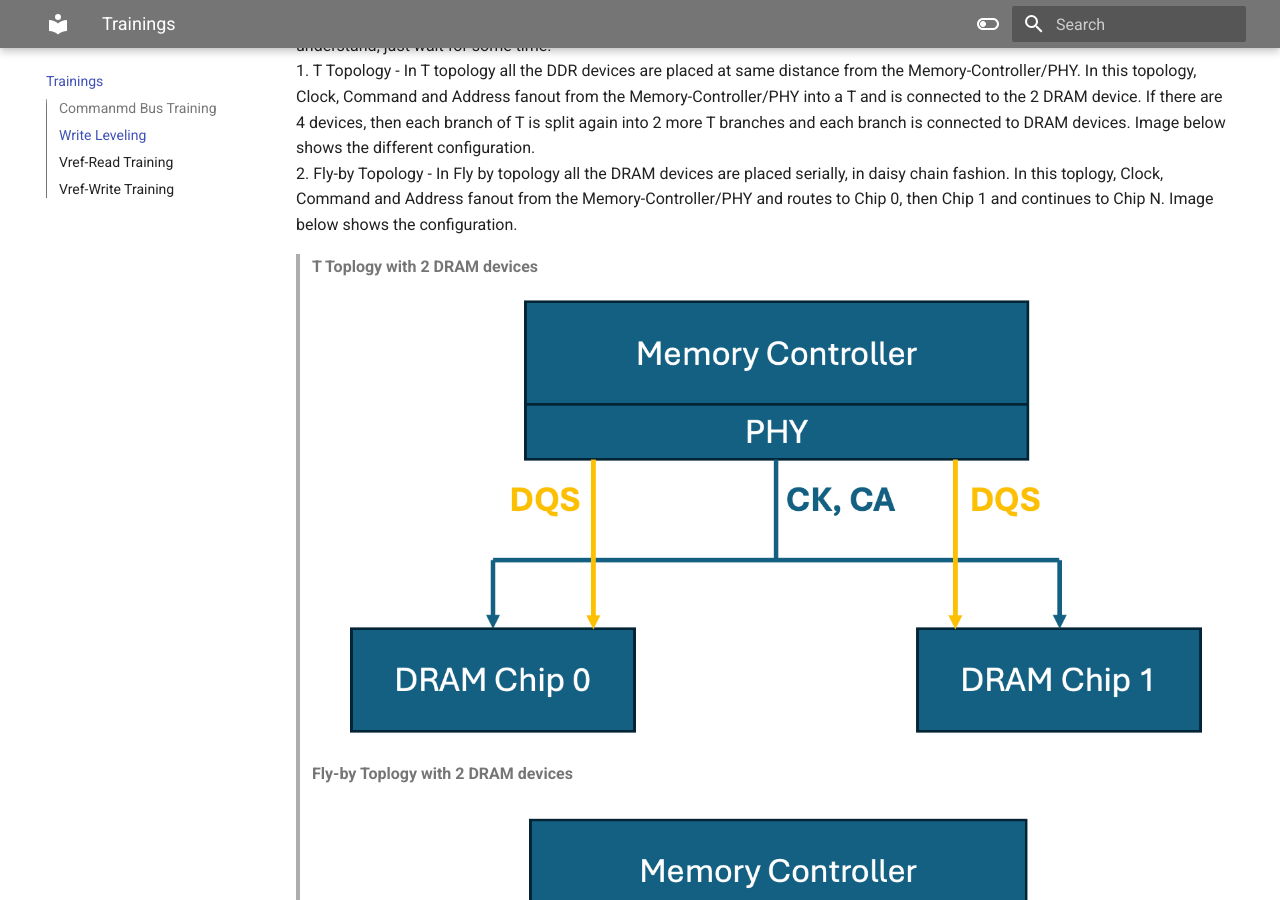
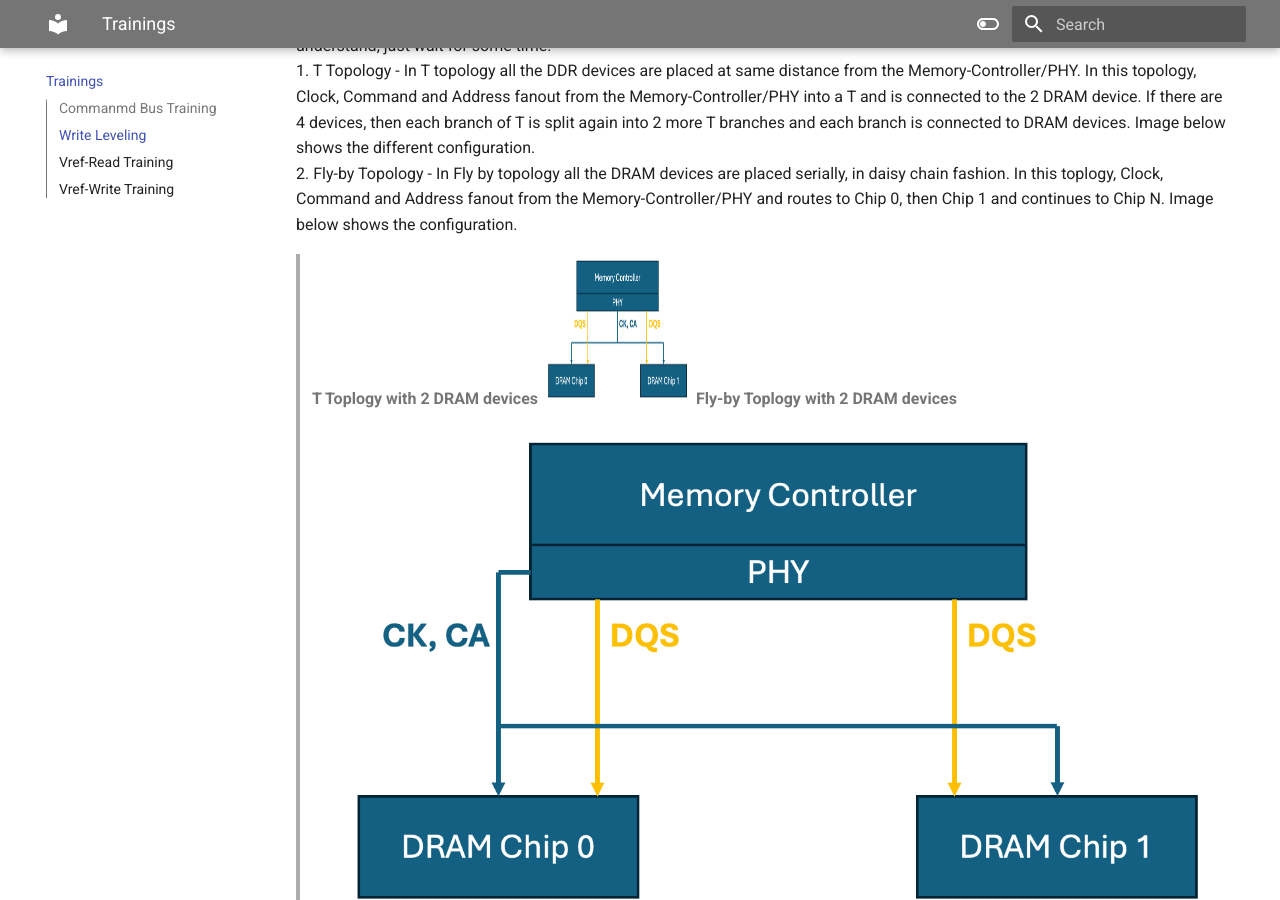
Before and after one commit to shingaridavesh/memoryandarchitecture, an MkDocs documentation site: the page built from docs/Trainings.md, in a window 1280 px wide and 900 px high, scrolled down 372 px. Built offline with MkDocs 1.6.1 and Material for MkDocs 9.7.7, drawn with Linux system fonts in a browser that asks for light colours.

Commit message:
Update Trainings.md

```diff
--- a/docs/Trainings.md
+++ b/docs/Trainings.md
@@ -6,7 +6,7 @@ To understand what Write Leveling does and why we need it, we need to start with
 1. T Topology - In T topology all the DDR devices are placed at same distance from the Memory-Controller/PHY. In this topology, Clock, Command and Address fanout from the Memory-Controller/PHY into a T and is connected to the 2 DRAM device. If there are 4 devices, then each branch of T is split again into 2 more T branches and each branch is connected to DRAM devices. Image below shows the different configuration.<br>
 2. Fly-by Topology - In Fly by topology all the DRAM devices are placed serially, in daisy chain fashion. In this toplogy, Clock, Command and Address fanout from the Memory-Controller/PHY and routes to Chip 0, then Chip 1 and continues to Chip N. Image below shows the configuration.<br>
 > **T Toplogy with 2 DRAM devices**
-> ![zoomify](images/IMG_9292.png)
+> ![zoomify](images/IMG_9292.png){: style="height:150px;width:150px"}
 > **Fly-by Toplogy with 2 DRAM devices**
 > ![zoomify](images/IMG_9290.png)
 > **T Toplogy with 4 DRAM devices**
```
